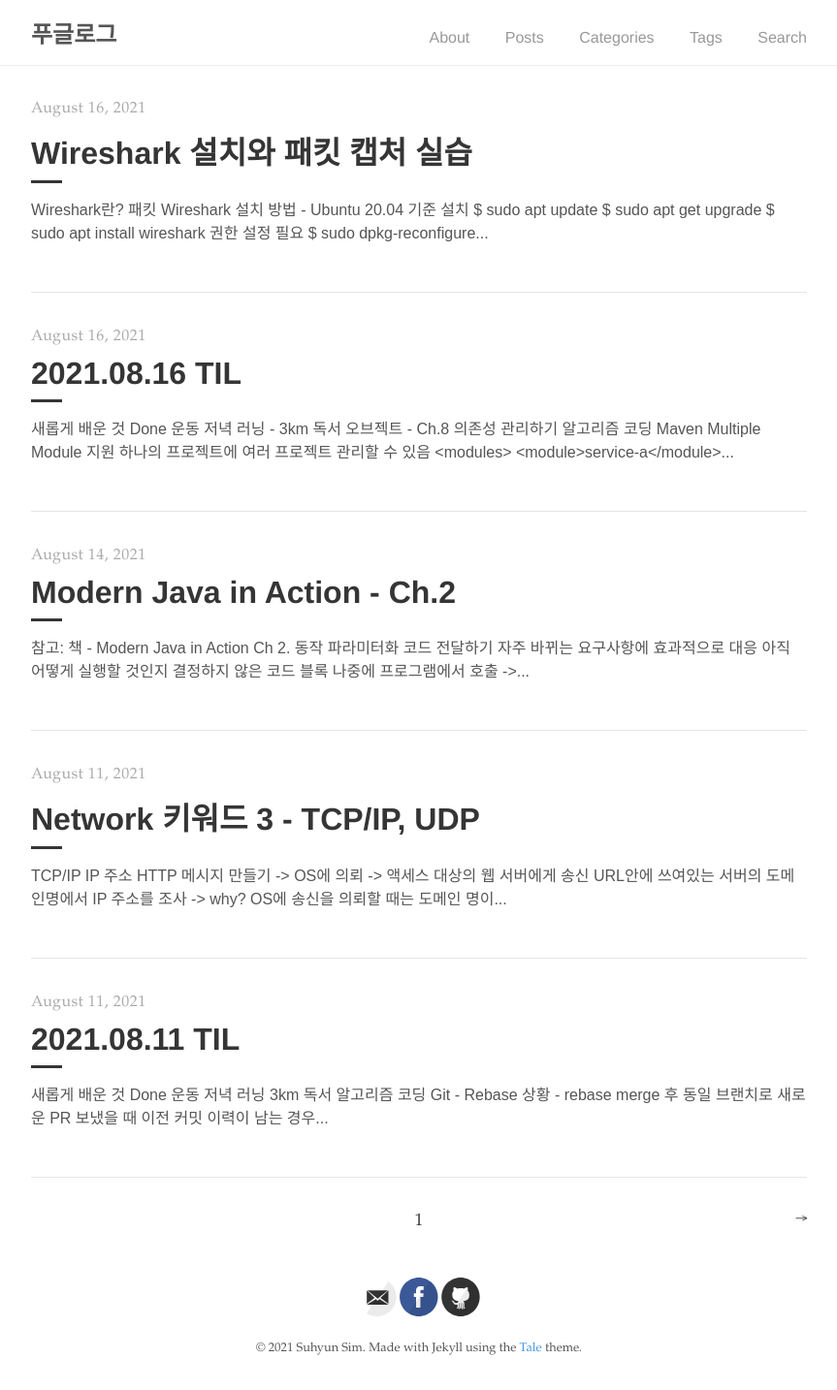
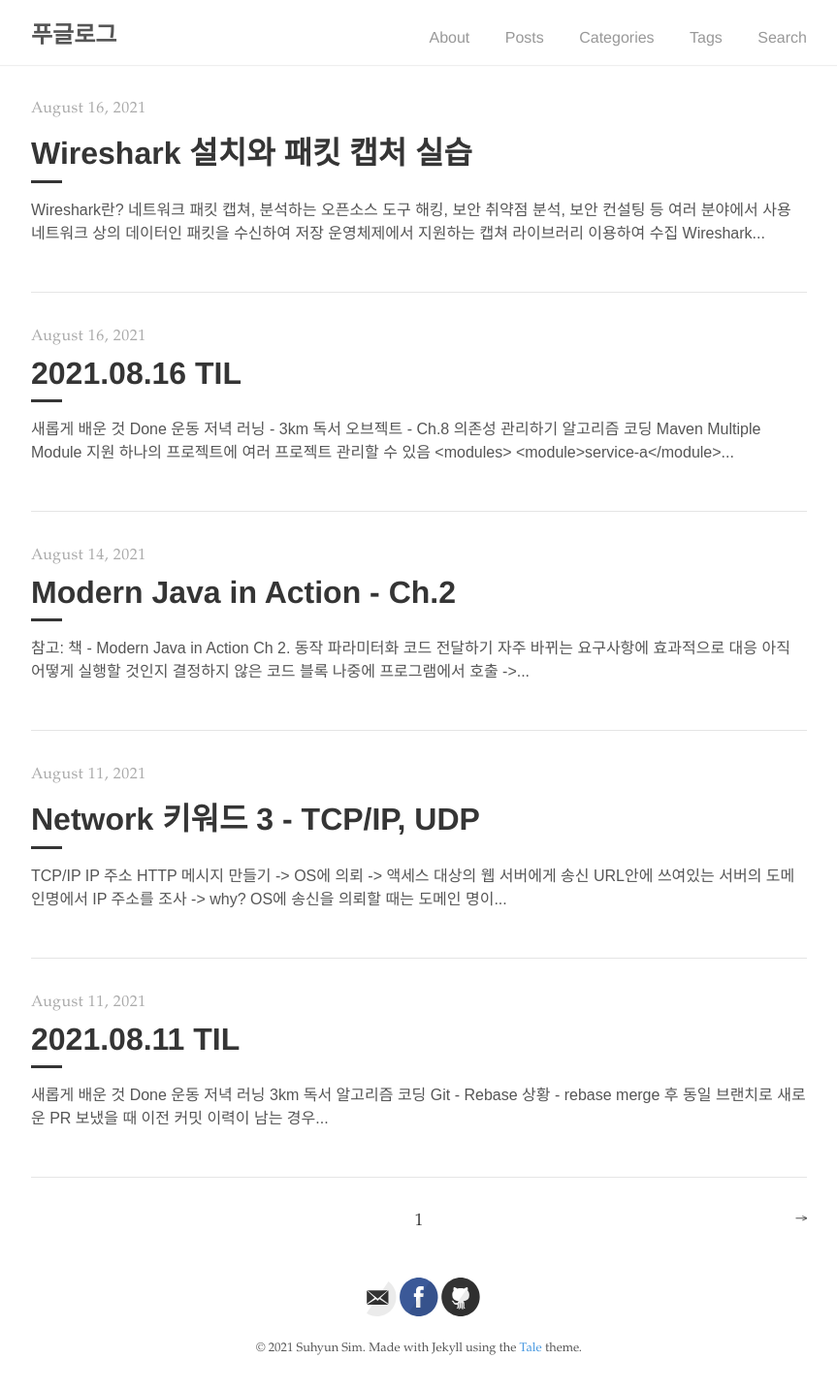
Before and after one commit to suhyunsim/suhyunsim.github.io, a Jekyll site: the page built from index.html, in a window 1280 px wide. Shown: the whole page at 97% size, without its empty margins (208-1071 px from the left). Built offline with Jekyll 4.4.1, drawn with Linux system fonts in a browser that asks for light colours; the list of posts is cut into pages by our own code.

Commit message:
docs: 블로그 포스트 내용 추가

```diff
--- a/_posts/2021-08-16-wireshark.md
+++ b/_posts/2021-08-16-wireshark.md
@@ -7,13 +7,18 @@
   changefreq: daily
   priority: 1.0
 comments: true
-tag: [Wireshark, ]
+tag: [Wireshark, TCPHeader]
 
 ---
 
 # Wireshark란?
 
-# 패킷
+![image](https://user-images.githubusercontent.com/58318786/130044949-4a2167cc-5d1c-4100-ad63-b6f707589b0e.png)
+
+* 네트워크 패킷 캡쳐, 분석하는 오픈소스 도구
+* 해킹, 보안 취약점 분석, 보안 컨설팅 등 여러 분야에서 사용
+* 네트워크 상의 데이터인 패킷을 수신하여 저장
+* 운영체제에서 지원하는 캡쳐 라이브러리 이용하여 수집
 
 # Wireshark 설치 방법 - Ubuntu 20.04 기준
 
@@ -102,3 +107,13 @@
 ![image](https://user-images.githubusercontent.com/58318786/130043402-55a64694-0bab-4687-af79-f3c3118e477f.png)
 
 * `application/json` 형식으로 수정할 내용을 Request Boday에 넣어서 요청 -> 확인 가능
+
+### TCP 헤더 Flag 변경 확인
+
+![image](https://user-images.githubusercontent.com/58318786/130047834-31038713-a0ae-4dca-b2b6-39d5c6400487.png)
+
+* ACK(Acknowledgement): 필드에 값이 채워져있음을 알림
+* RST(Reset): 이미 연결이 확립되어 Established 상태인 상대방에게 연결을 강제로 리셋해달라는 요청의 의미
+* PSH(Push): 수신 측에게 이 데이터 최대한 빨리 전달해달라는 의미, 0일 때 수신 측은 자신의 버퍼가 다 채워질 때까지 기다림, 1일 때는 이 세그먼트 이후에 더 이상 연결된 세그먼트가 없음을 의미하기도 함
+* SYN(Synchronize): 상대방과 연결 생성 시 시퀀스 번호의 동기화를 맞추기 위한 세그먼트임을 의미
+* FIN(Finish): 상대방과 연결을 종료하고 싶다는 의미
```
